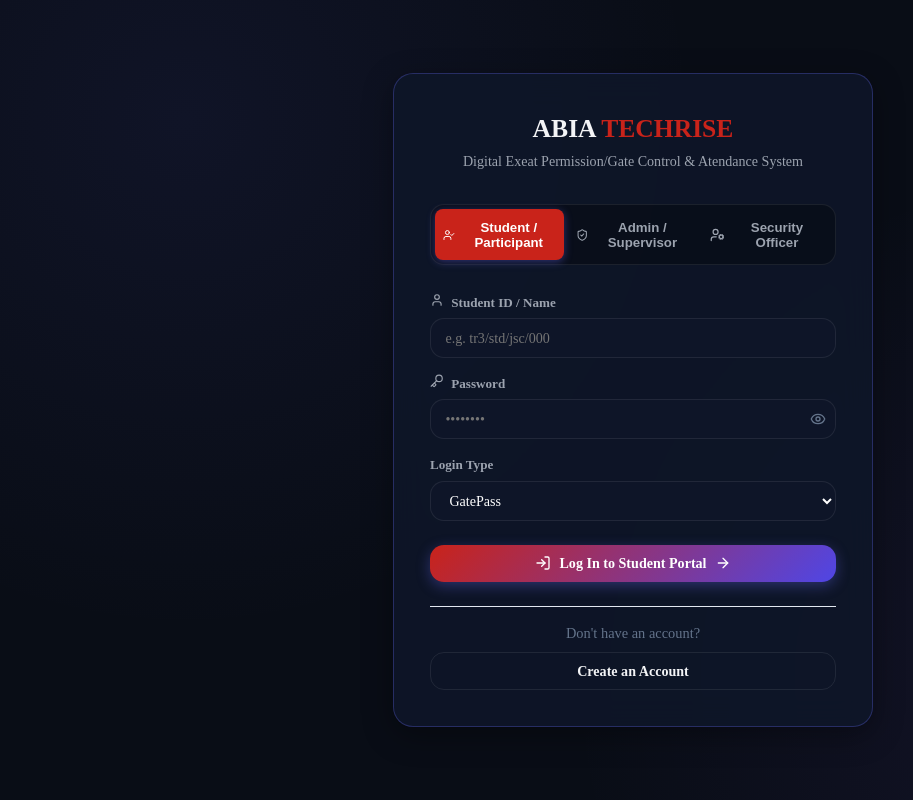
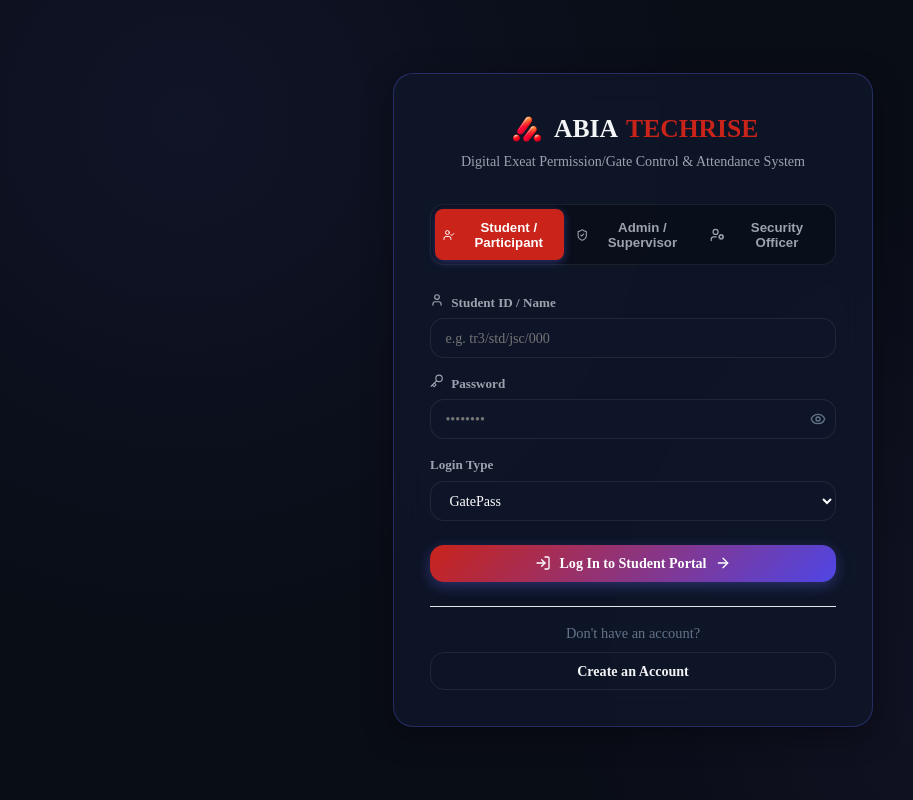
Before and after one commit to delightchidera1-cloud/Techrise-GatePass, a React (Vite) app: page / in a window 1280 px wide. Shown: the whole page, without its empty margins (7-920 px from the left). Built offline with nearby package versions, Linux system fonts and the light colour scheme; no server answers; the database is empty.

Commit message:
feat: add logo to login portal and fix typo

```diff
--- a/src/components/LoginPortal.jsx
+++ b/src/components/LoginPortal.jsx
@@ -118,8 +118,11 @@ export default function LoginPortal({ onSwitchMode }) {
           {/* <div className="login-brand-icon">
             <Shield size={32} />
           </div> */}
-          <h2>ABIA <span>TECHRISE</span></h2>
-          <p>Digital Exeat Permission/Gate Control & Atendance System</p>
+          <h2 style={{ display: 'flex', alignItems: 'center', justifyContent: 'center', gap: '8px' }}>
+            <img src="/logo.png" alt="TechRise Logo" style={{ height: '1em', width: 'auto' }} />
+            ABIA <span>TECHRISE</span>
+          </h2>
+          <p>Digital Exeat Permission/Gate Control & Attendance System</p>
         </div>
 
         {/* Role Tabs */}
```
Also changed, not shown: public/logo.png (added).
